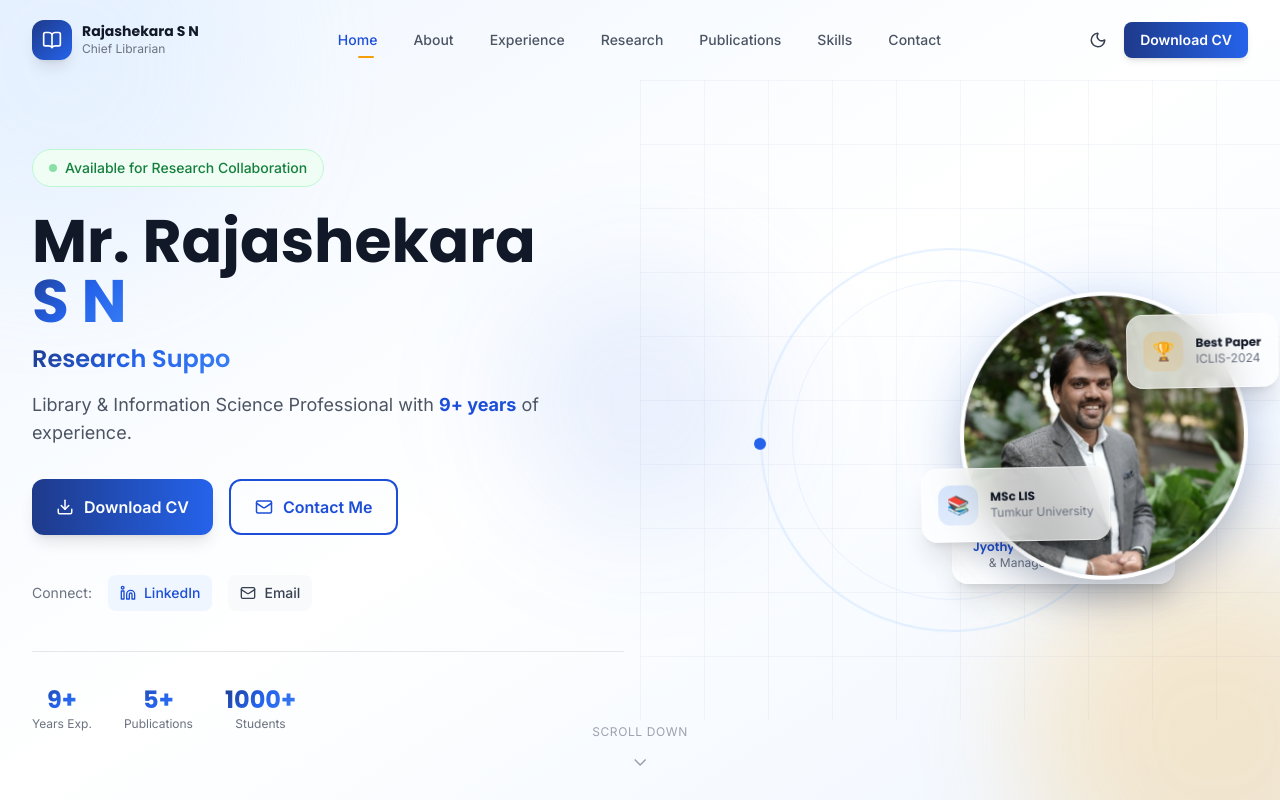
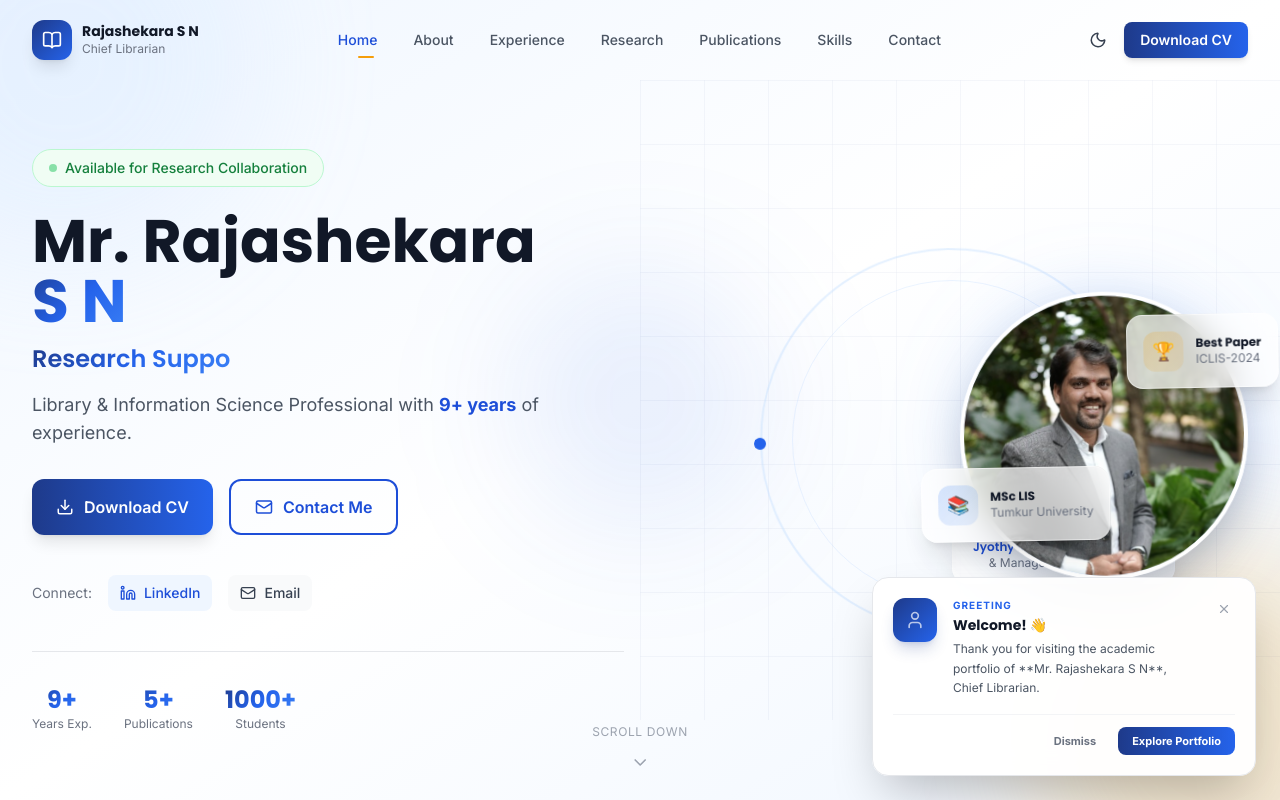
Before and after one commit to CHANDAN-KN-DEV/rajashekara-sn-, a Next.js app: page / in a window 1280 px wide. Shown: the top 800 px of the page. Built offline with nearby package versions, Linux system fonts and the light colour scheme.

Commit message:
feat(greeting): add dynamic time-based greeting overlay toast on site entry

```diff
--- a/src/app/page.tsx
+++ b/src/app/page.tsx
@@ -3,6 +3,7 @@
 import { useEffect, useState } from "react";
 import { motion, AnimatePresence } from "framer-motion";
 import { Navbar } from "@/components/layout/Navbar";
+import { GreetingToast } from "@/components/shared/GreetingToast";
 import { Footer } from "@/components/layout/Footer";
 import { Hero } from "@/components/sections/Hero";
 import { About } from "@/components/sections/About";
@@ -91,6 +92,7 @@ export default function Home() {
           transition={{ duration: 0.5 }}
         >
           <Navbar />
+          <GreetingToast />
           <main>
             <Hero />
             <About />
--- /dev/null
+++ b/src/components/shared/GreetingToast.tsx
@@ -0,0 +1,98 @@
+"use client";
+
+import { useEffect, useState } from "react";
+import { motion, AnimatePresence } from "framer-motion";
+import { X, User } from "lucide-react";
+
+export function GreetingToast() {
+  const [visible, setVisible] = useState(false);
+  const [greeting, setGreeting] = useState("Welcome");
+
+  useEffect(() => {
+    // Determine the time-based greeting
+    const hour = new Date().getHours();
+    if (hour >= 5 && hour < 12) {
+      setGreeting("Good morning");
+    } else if (hour >= 12 && hour < 17) {
+      setGreeting("Good afternoon");
+    } else if (hour >= 17 && hour < 22) {
+      setGreeting("Good evening");
+    } else {
+      setGreeting("Welcome");
+    }
+
+    // Show toast after 1.5s delay once loader completes
+    const timer = setTimeout(() => {
+      setVisible(true);
+    }, 1500);
+
+    // Auto dismiss after 10 seconds
+    const dismissTimer = setTimeout(() => {
+      setVisible(false);
+    }, 11500);
+
+    return () => {
+      clearTimeout(timer);
+      clearTimeout(dismissTimer);
+    };
+  }, []);
+
+  return (
+    <AnimatePresence>
+      {visible && (
+        <motion.div
+          initial={{ opacity: 0, y: 50, scale: 0.9 }}
+          animate={{ opacity: 1, y: 0, scale: 1 }}
+          exit={{ opacity: 0, y: 20, scale: 0.95 }}
+          transition={{ type: "spring", damping: 20, stiffness: 100 }}
+          className="fixed bottom-6 right-6 z-[9999] max-w-sm w-full bg-white/95 dark:bg-gray-950/95 border border-gray-200 dark:border-white/10 rounded-2xl shadow-2xl p-4 md:p-5 backdrop-blur-md"
+        >
+          <div className="flex gap-4 items-start">
+            {/* Avatar / Icon Container */}
+            <div className="flex-shrink-0 w-11 h-11 rounded-xl bg-gradient-to-br from-primary-900 to-secondary flex items-center justify-center text-white shadow-lg shadow-primary-900/20">
+              <User size={20} className="animate-pulse" />
+            </div>
+
+            {/* Content */}
+            <div className="flex-1 pr-2">
+              <span className="text-[10px] font-bold font-inter text-primary-600 dark:text-primary-400 uppercase tracking-widest block mb-0.5">
+                Greeting
+              </span>
+              <h4 className="text-sm font-bold font-poppins text-gray-900 dark:text-white mb-1">
+                {greeting}! 👋
+              </h4>
+              <p className="text-xs text-gray-600 dark:text-gray-400 font-inter leading-relaxed">
+                Thank you for visiting the academic portfolio of **Mr. Rajashekara S N**, Chief Librarian.
+              </p>
+            </div>
+
+            {/* Close Button */}
+            <button
+              onClick={() => setVisible(false)}
+              className="flex-shrink-0 text-gray-400 hover:text-gray-600 dark:hover:text-white transition-colors p-1 rounded-lg hover:bg-gray-100 dark:hover:bg-white/5"
+            >
+              <X size={14} />
+            </button>
+          </div>
+
+          {/* Quick CTA buttons */}
+          <div className="mt-4 flex justify-end gap-2 border-t border-gray-100 dark:border-white/5 pt-3">
+            <button
+              onClick={() => setVisible(false)}
+              className="px-3.5 py-1.5 text-[11px] font-bold font-inter rounded-lg text-gray-500 dark:text-gray-400 hover:text-gray-900 dark:hover:text-white hover:bg-gray-100 dark:hover:bg-white/5 transition-colors"
+            >
+              Dismiss
+            </button>
+            <a
+              href="#about"
+              onClick={() => setVisible(false)}
+              className="px-3.5 py-1.5 text-[11px] font-bold font-inter rounded-lg bg-gradient-to-r from-primary-900 to-secondary text-white hover:opacity-90 transition-opacity flex items-center"
+            >
+              Explore Portfolio
+            </a>
+          </div>
+        </motion.div>
+      )}
+    </AnimatePresence>
+  );
+}
```
